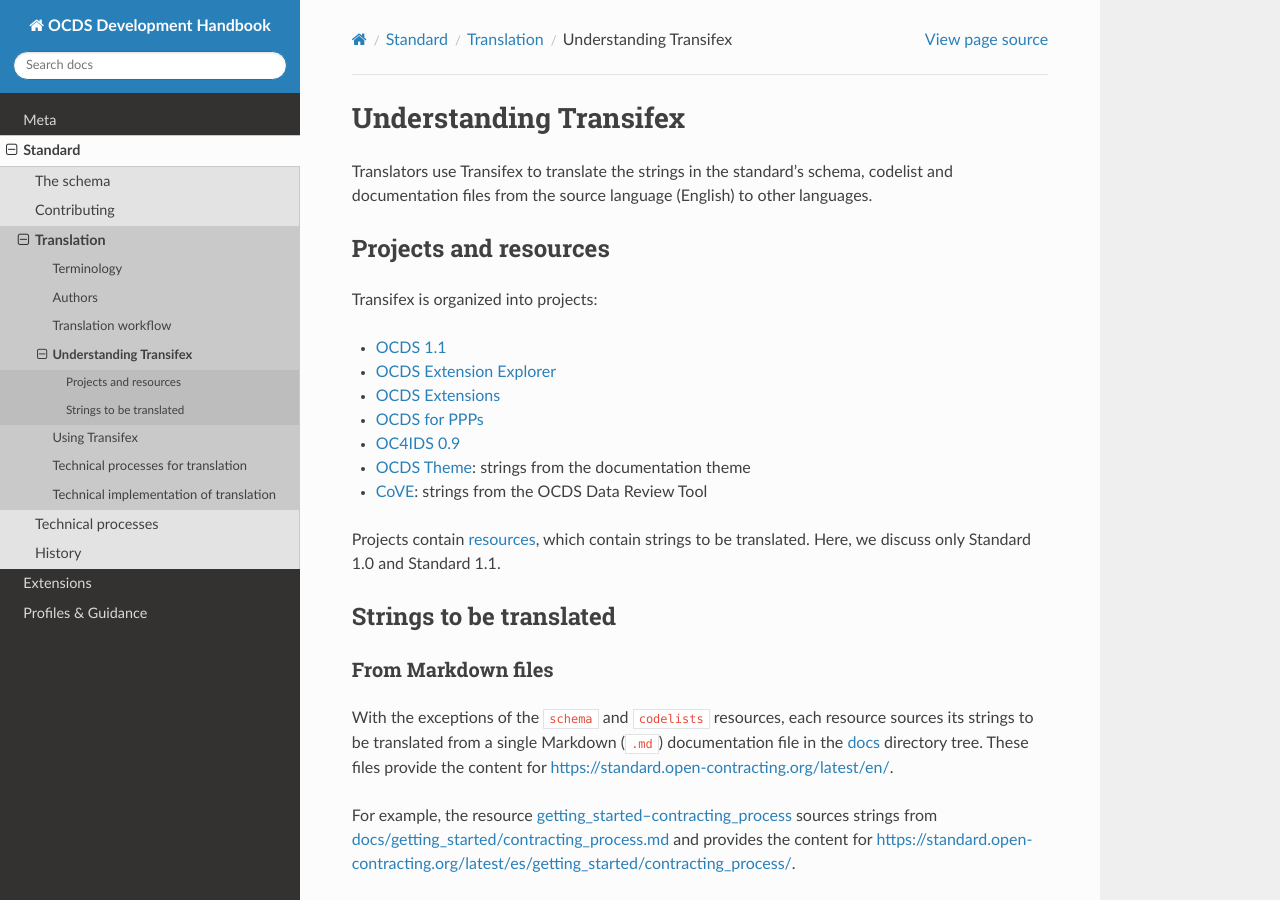
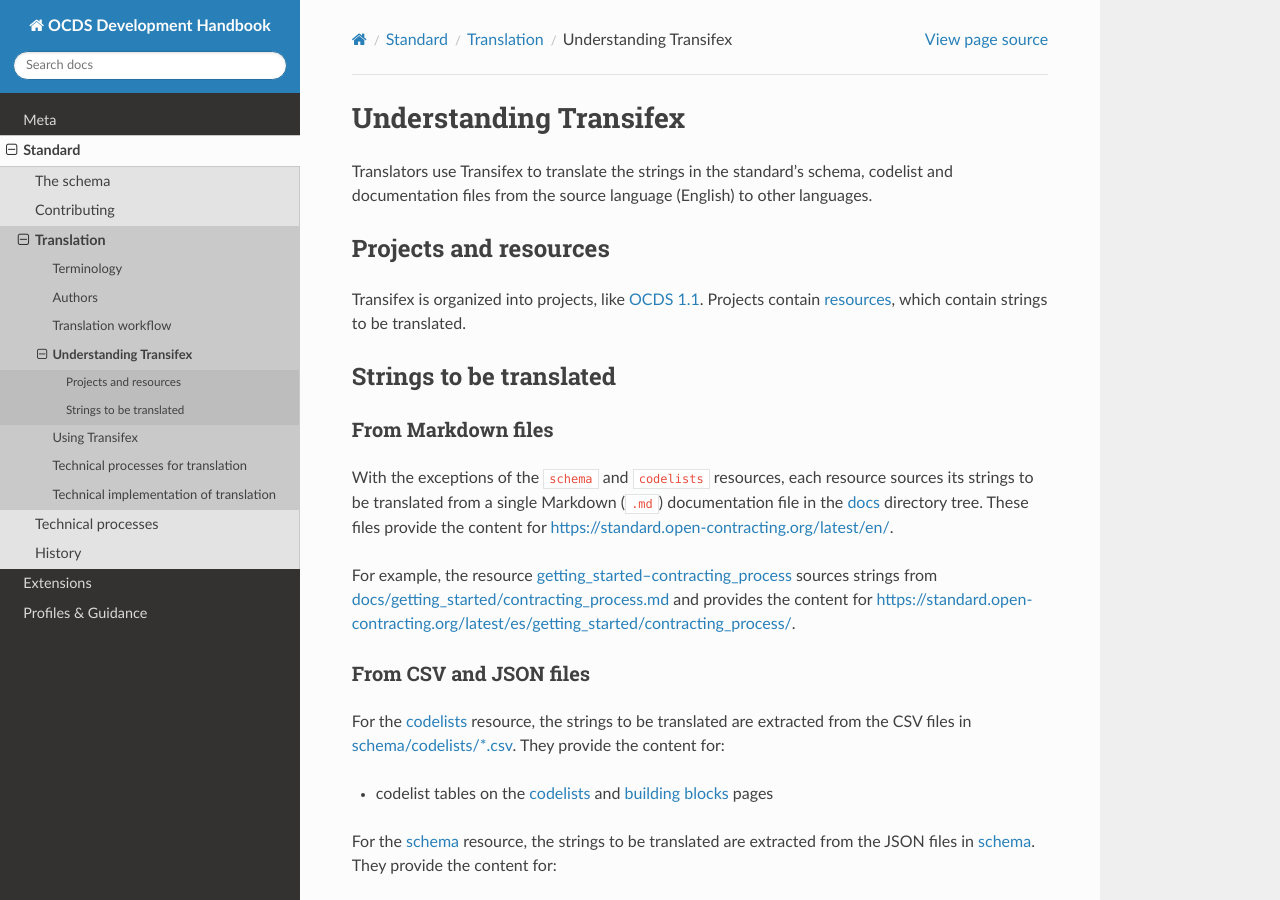
Before and after one commit to open-contracting/standard-development-handbook, a Sphinx documentation site: the page built from docs/standard/translation/understanding_transifex.rst, in a window 1280 px wide and 900 px high. Built offline with Sphinx 7.4.7 and the Read the Docs theme 2.0.0, drawn with Linux system fonts in a browser that asks for light colours.

Commit message:
translation: Remove list of Transifex projects, which is not kept up-to-date

```diff
--- a/docs/standard/translation/understanding_transifex.rst
+++ b/docs/standard/translation/understanding_transifex.rst
@@ -6,17 +6,7 @@
 Projects and resources
 ----------------------
 
-Transifex is organized into projects:
-
--  `OCDS 1.1 <https://www.transifex.com/open-contracting-partnership-1/open-contracting-standard-1-1/dashboard/>`__
--  `OCDS Extension Explorer <https://www.transifex.com/open-contracting-partnership-1/ocds-extension-explorer/dashboard/>`__
--  `OCDS Extensions <https://www.transifex.com/open-contracting-partnership-1/ocds-extensions/dashboard/>`__
--  `OCDS for PPPs <https://www.transifex.com/open-contracting-partnership-1/ocds-for-ppps/dashboard/>`__
--  `OC4IDS 0.9 <https://www.transifex.com/open-contracting-partnership-1/oc4ids-09/dashboard/>`__
--  `OCDS Theme <https://www.transifex.com/open-contracting-partnership-1/open-contracting-standard-theme/dashboard/>`__: strings from the documentation theme
--  `CoVE <https://www.transifex.com/OpenDataServices/cove/dashboard/>`__: strings from the OCDS Data Review Tool
-
-Projects contain `resources <https://www.transifex.com/open-contracting-partnership-1/open-contracting-standard-1-1/content/>`__, which contain strings to be translated. Here, we discuss only Standard 1.0 and Standard 1.1.
+Transifex is organized into projects, like `OCDS 1.1 <https://www.transifex.com/open-contracting-partnership-1/open-contracting-standard-1-1/dashboard/>`__. Projects contain `resources <https://www.transifex.com/open-contracting-partnership-1/open-contracting-standard-1-1/content/>`__, which contain strings to be translated.
 
 Strings to be translated
 ------------------------
```
